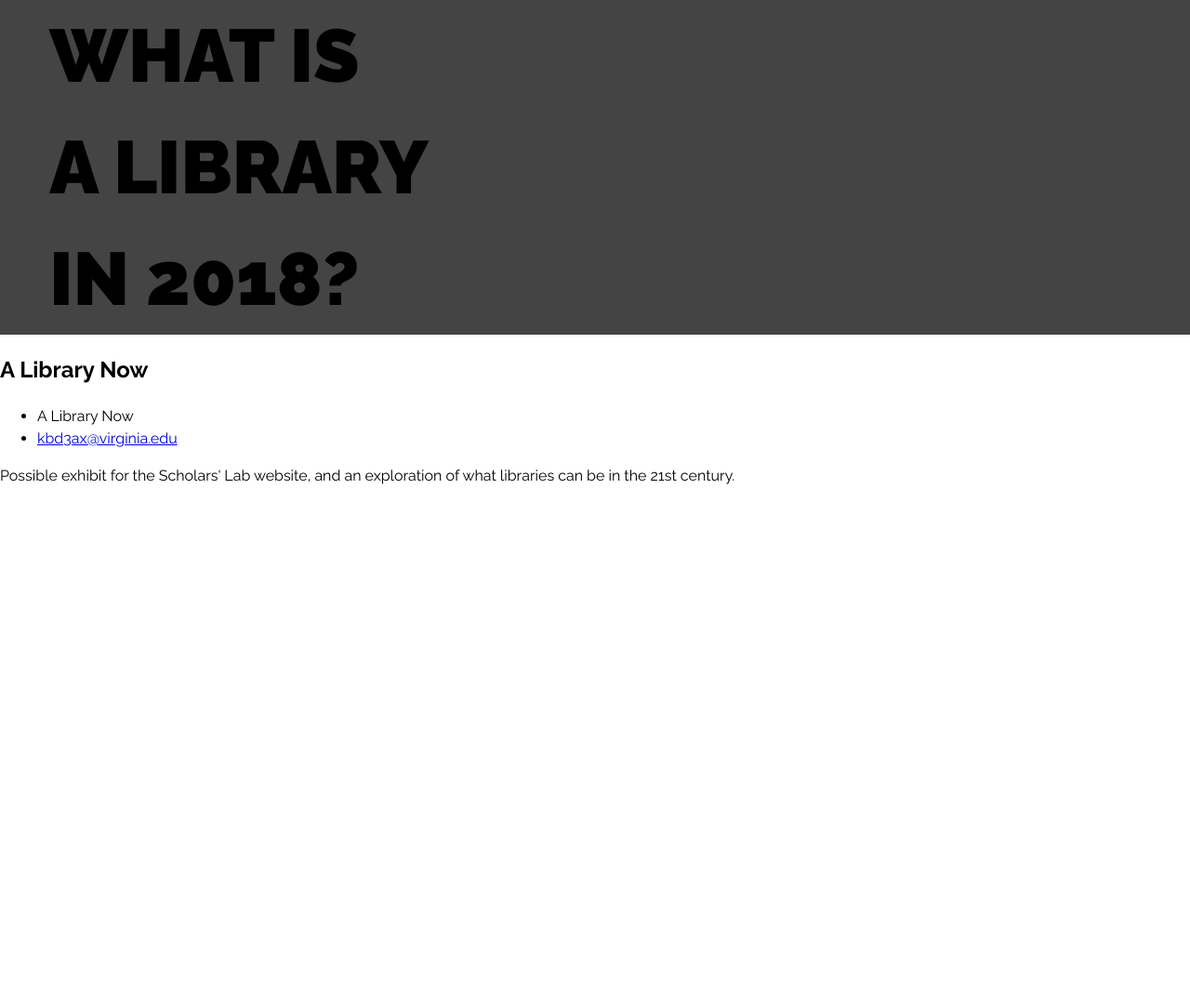
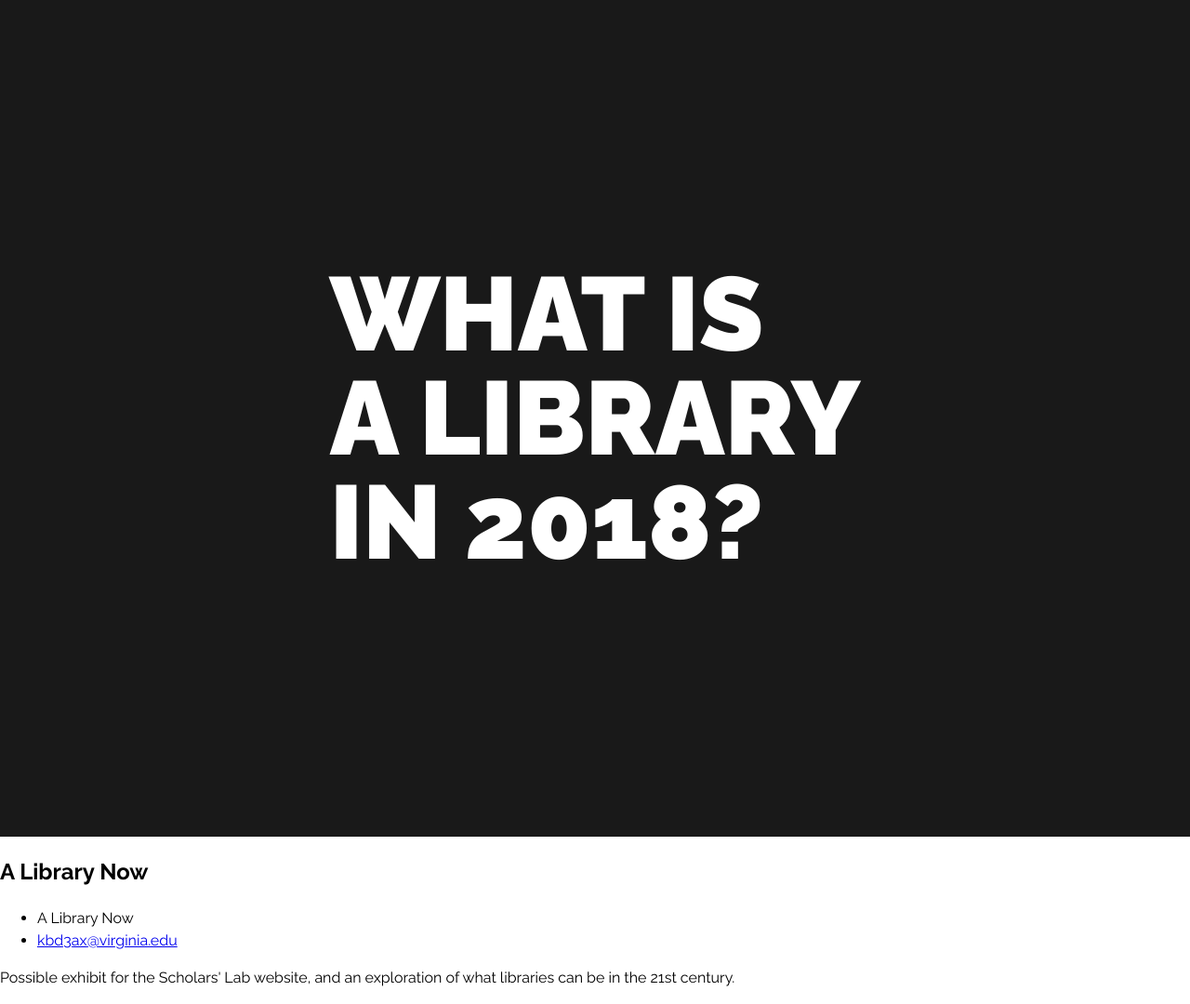
Before and after one commit to kbdonnally/library-now, a Jekyll site: the page built from index.html, in a window 1280 px wide. Shown: the whole page at 93% size. Built offline with Jekyll 4.4.1, drawn with Linux system fonts in a browser that asks for light colours; some web fonts are replaced; before the commit the page ends 900 px from its top, so only the background shows below that.

Commit message:
Add initial styles to landing page

```diff
--- a/assets/css/_sass/_home.scss
+++ b/assets/css/_sass/_home.scss
@@ -1,7 +1,10 @@
 .home-landing-grid {
 	position: relative;
+	display: grid;
+	align-items: center; // vertically centers title container
+	min-height: 100vh;
 	padding: 0 4.167%;
-	background-color: #444;
+	background-color: rgba(0,0,0,.9);
 	@media screen and (min-width: 600px) {
 	//	padding: 0 8.33%;
 	}
@@ -10,15 +13,25 @@
 .home-landing__big-title {
 	position: relative;
 	display: grid;
+	justify-content: center;
 	div {
 		font-weight: 900;
 		font-size: 3rem;
 		text-transform: uppercase;
+	//	text-align: center;
+		line-height: 1;
+		color: white;
 		@media screen and (min-width: 600px) {
 			font-size: 4rem;
 		}
 		@media screen and (min-width: 768px) {
 			font-size: 5rem;
 		}
+		@media screen and (min-width: 1024px) {
+			font-size: 6rem;
+		}
+		@media screen and (min-width: 1200px) {
+			font-size: 7rem;
+		}
 	}
 }
```
